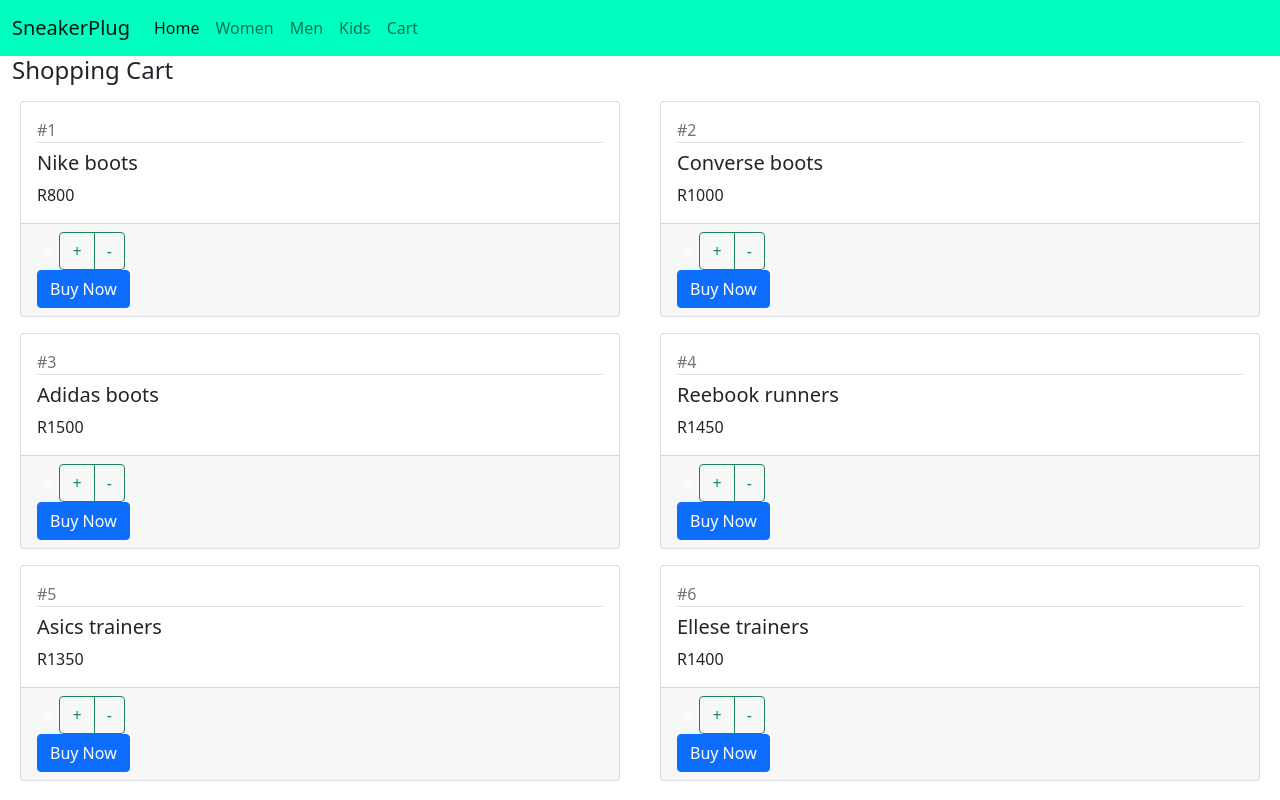
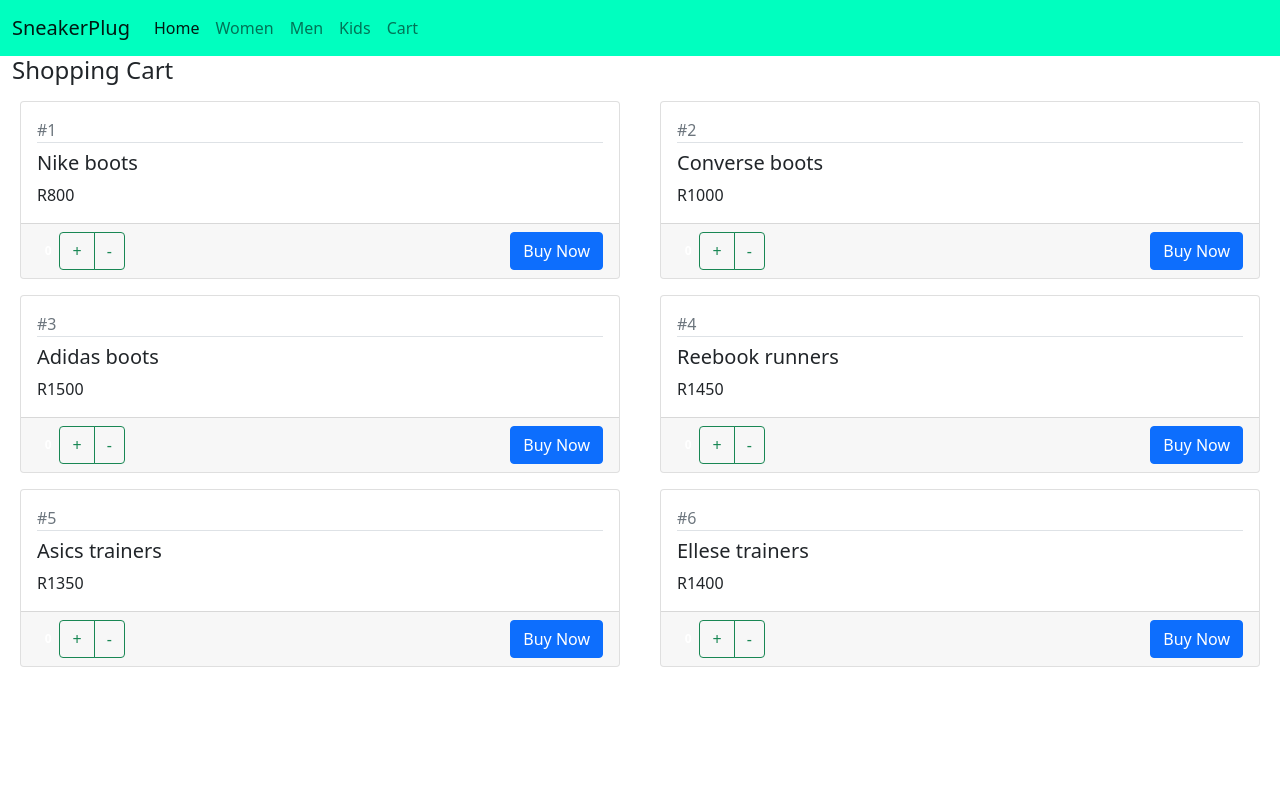
Before and after one commit to ZroC00l/ecommerce-site, a React (Create React App) app: page / in a window 1280 px wide. Built offline with nearby package versions, Linux system fonts and the light colour scheme.

Commit message:
Aligned Buy Now button to the right

```diff
--- a/src/Product.jsx
+++ b/src/Product.jsx
@@ -18,16 +18,16 @@
             <div> R{this.state.product.price}</div>
           </div>
           {/*Card body ends here*/}
-          <div className="card-footer text-right">
-            <div className="float-left">
+          <div className="card-footer">
+            <span className="float-left">
               <span className="badge">{this.state.product.quantity}</span>
               <div class="btn-group">
                 <button className="btn btn-outline-success">+</button>
                 <button className="btn btn-outline-success">-</button>
               </div>
-            </div>
+            </span>
             {/*float left ends here*/}
-            <div className="float-right">{this.props.children}</div>
+            <span className="float-right">{this.props.children}</span>
           </div>
           {/*card footer ends her*/}
         </div>
--- a/src/ShoppingCart.jsx
+++ b/src/ShoppingCart.jsx
@@ -21,7 +21,9 @@
           {this.state.products.map((prod) => {
             return (
               <Product key={prod.id} product={prod}>
-                <button className="btn btn-primary">Buy Now</button>
+                <button id="myButton" className="btn btn-primary">
+                  Buy Now
+                </button>
               </Product>
             );
           })}
--- a/src/index.css
+++ b/src/index.css
@@ -30,3 +30,7 @@
   color: greenyellow;
   font-size: 40px;
 }
+
+#myButton {
+  float: right;
+}
```
